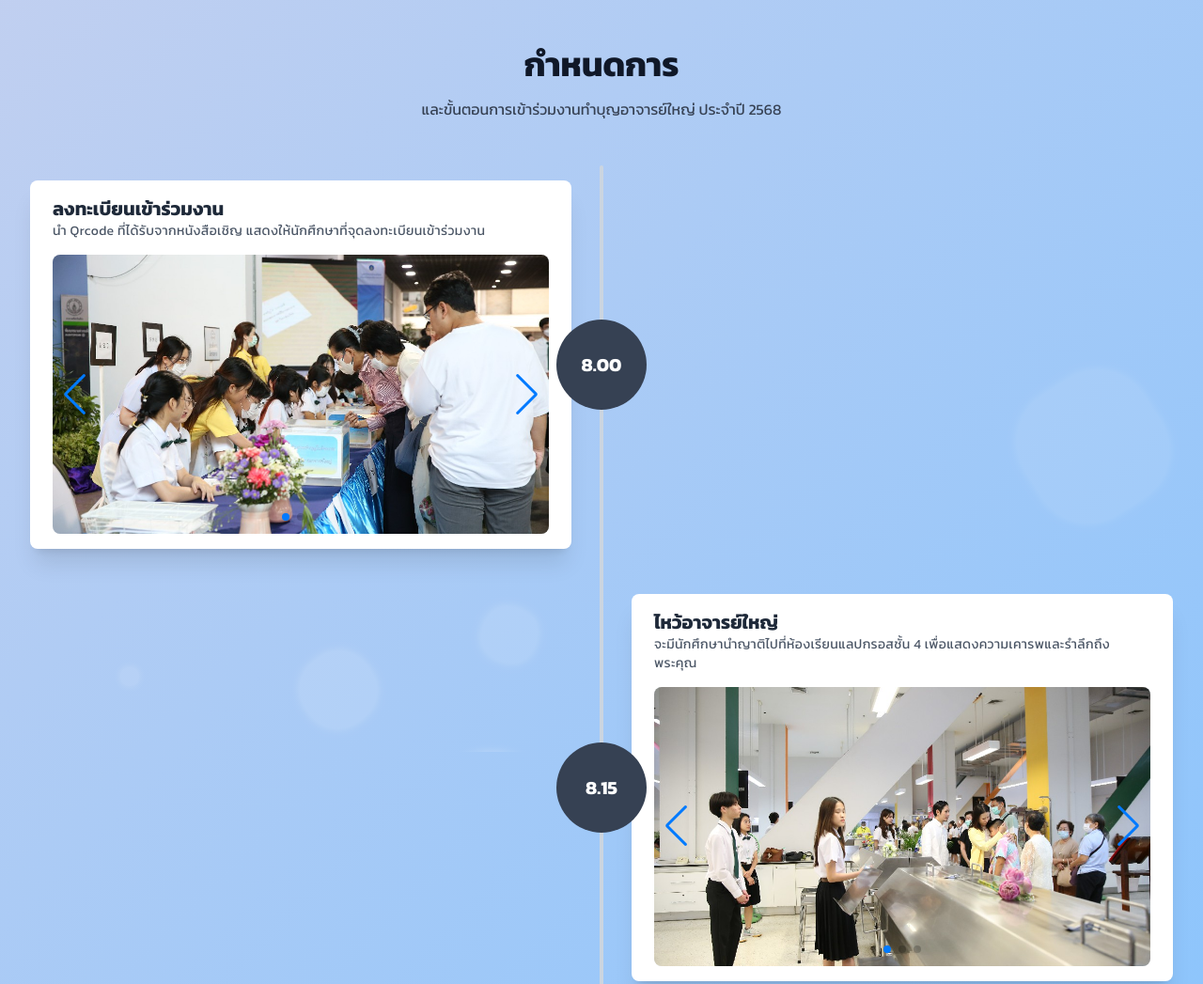
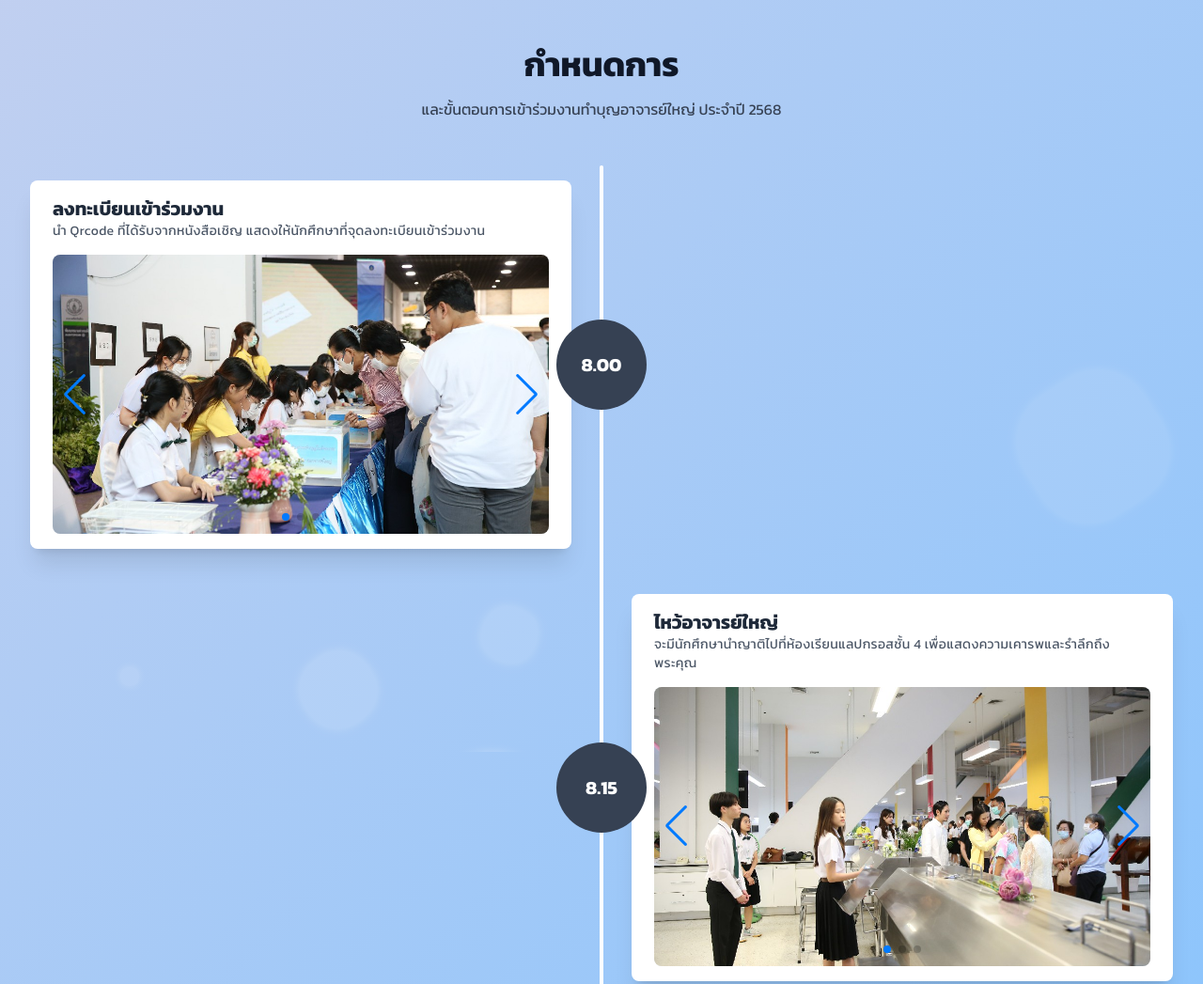
Before and after one commit to narongpho/event-timeline-project, a website: page index.html in a window 1280 px wide. Shown: the top 1047 px of the page at 94% size. Drawn offline with nearby package versions, Linux system fonts and the light colour scheme.

Commit message:
เปลี่ยนสี time line

```diff
--- a/index.html
+++ b/index.html
@@ -40,7 +40,7 @@
             transform: translateX(-50%);
             width: 4px;
             height: 100%;
-            background-color: #cbd5e0;
+            background-color: #ffffff;
             border-radius: 2px;
         }
 
```
